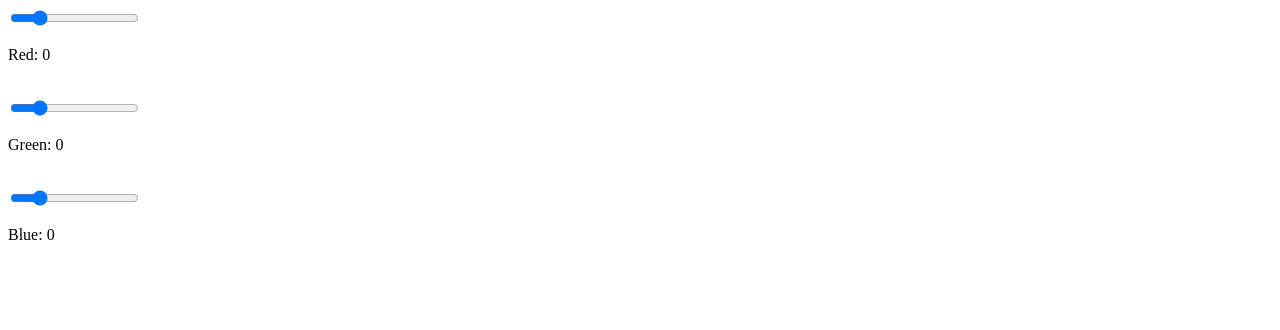
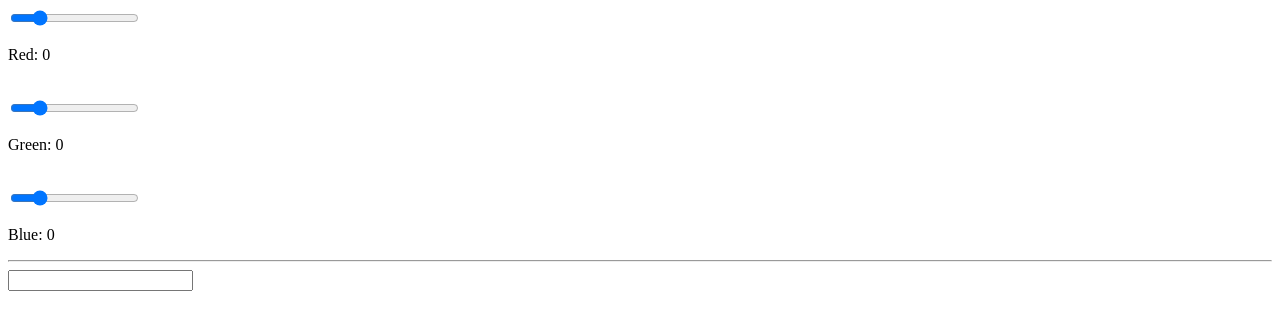
Before and after one commit to wullaski/react-tinkering, a React app: page / in a window 1280 px wide. Shown: the top 330 px of the page. Built offline with nearby package versions, Linux system fonts and the light colour scheme.

Commit message:
added input

```diff
--- a/App.js
+++ b/App.js
@@ -20,6 +20,7 @@ class App extends React.Component {
 	render() {
 		return (
 			<div>
+				<div>
 					<Slider ref="red" update={this.update} />
 					<p>Red: {this.state.red}</p>
 					<br />
@@ -28,7 +29,11 @@ class App extends React.Component {
 					<br />
 					<Slider ref="blue" update={this.update} />
 					<p>Blue: {this.state.blue}</p>
-				<br />
+				</div>
+				<hr />
+				<div>
+					<input type="text" />
+				</div>
 			</div>
 		)
 	}
```
Lines whose indentation alone changed are shown as unchanged.
